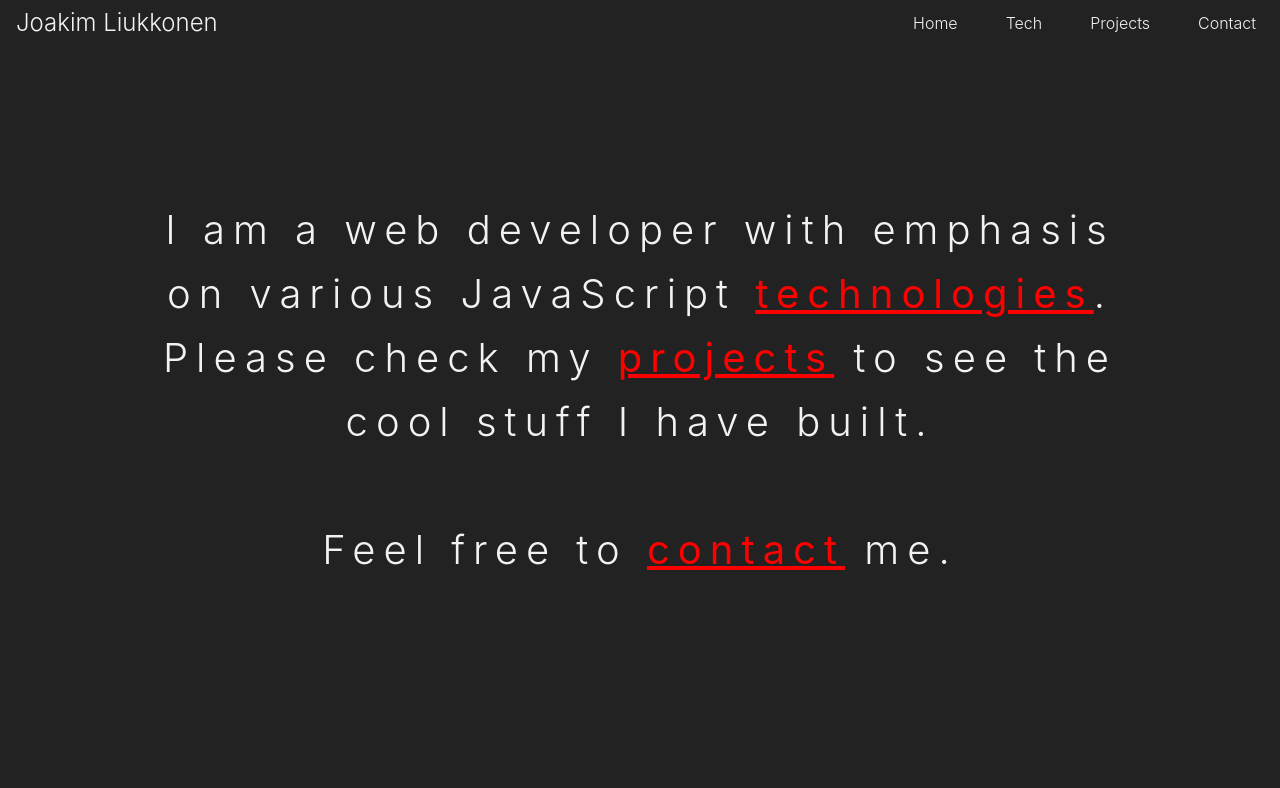
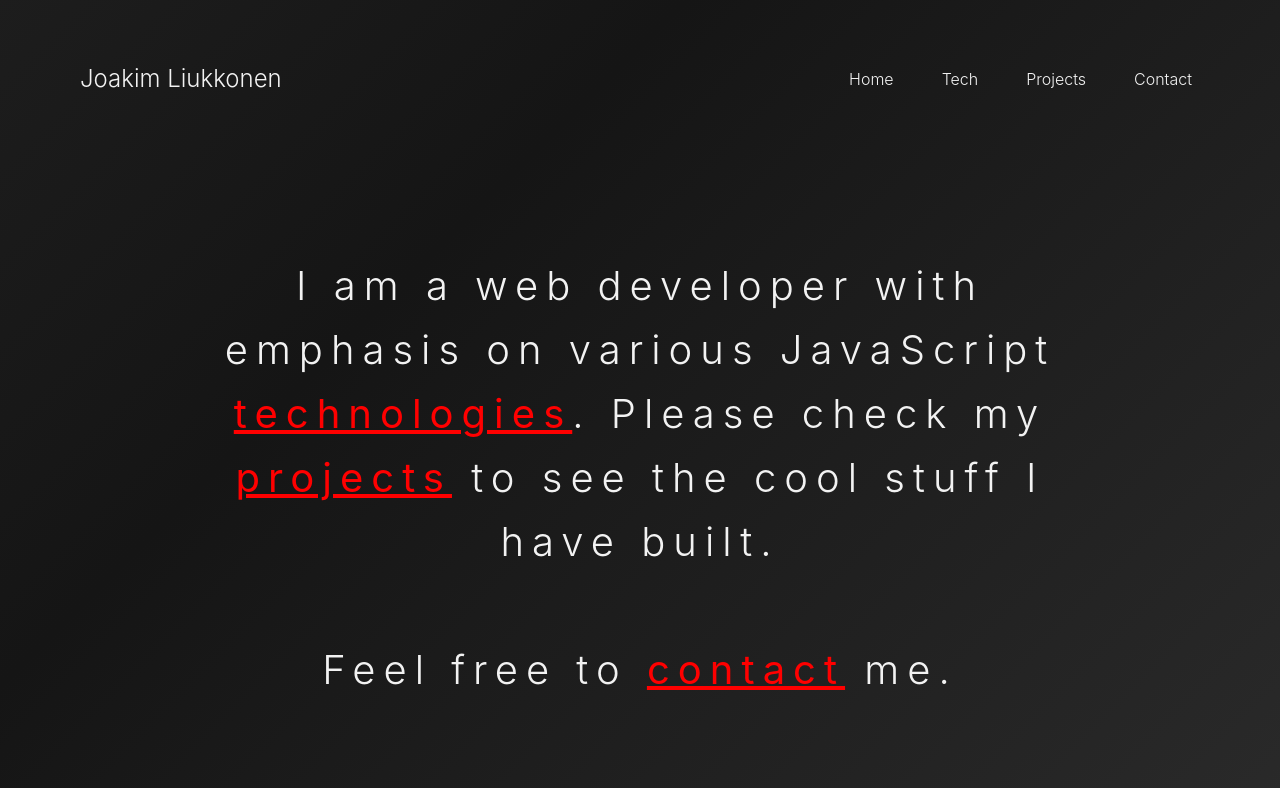
Before and after one commit to c00di/my-portfolio, a Next.js app: page / in a window 1280 px wide. Shown: the top 788 px of the page. Built offline with nearby package versions, Linux system fonts and the light colour scheme.

Commit message:
Add moving bg and improve styling overall.

```diff
--- a/pages/_app.tsx
+++ b/pages/_app.tsx
@@ -1,4 +1,5 @@
 import '../styles/globals.css'
+import '../styles/bg.css'
 
 import MainLayout from '@styles/layouts/Main.layout'
 import React from 'react'
--- /dev/null
+++ b/styles/bg.css
@@ -0,0 +1,17 @@
+body {
+  background: linear-gradient(-45deg, #3e3e3e, #151515, #353535, #101010);
+  background-size: 400% 400%;
+  animation: gradient 15s ease infinite;
+}
+
+@keyframes gradient {
+  0% {
+    background-position: 0% 50%;
+  }
+  50% {
+    background-position: 100% 50%;
+  }
+  100% {
+    background-position: 0% 50%;
+  }
+}
--- a/styles/globals.css
+++ b/styles/globals.css
@@ -3,8 +3,6 @@
   display: flex;
   justify-content: center;
   align-items: center;
-  min-height: 100vh;
-  max-width: 2160px;
 
   margin: 0;
   font-family: -apple-system, BlinkMacSystemFont, Segoe UI, Roboto, Oxygen,
@@ -41,6 +39,7 @@
 }
 
 .main-layout {
-  width: 100vw;
-  height: 100vh;
+  width: calc(100vw - 8rem);
+  height: calc(100vh - 8rem);
+  margin: 4rem;
 }
--- a/ui/components/Introduction.comp.tsx
+++ b/ui/components/Introduction.comp.tsx
@@ -24,7 +24,6 @@
                     justify-content: center;
 
                     text-align: center;
-                    min-height: 60vh;
                     padding: 0;
                     margin: 8rem;
                 }
--- a/ui/views/Front.view.tsx
+++ b/ui/views/Front.view.tsx
@@ -1,12 +1,9 @@
-import Header from '@components/Header.comp'
 import Introduction from '@components/Introduction.comp'
 
 export const Front = () => {
   return (
     <>
       <div className='container front-container'>
-        {/* <Header /> */}
-
         <Introduction />
       </div>
 
```
